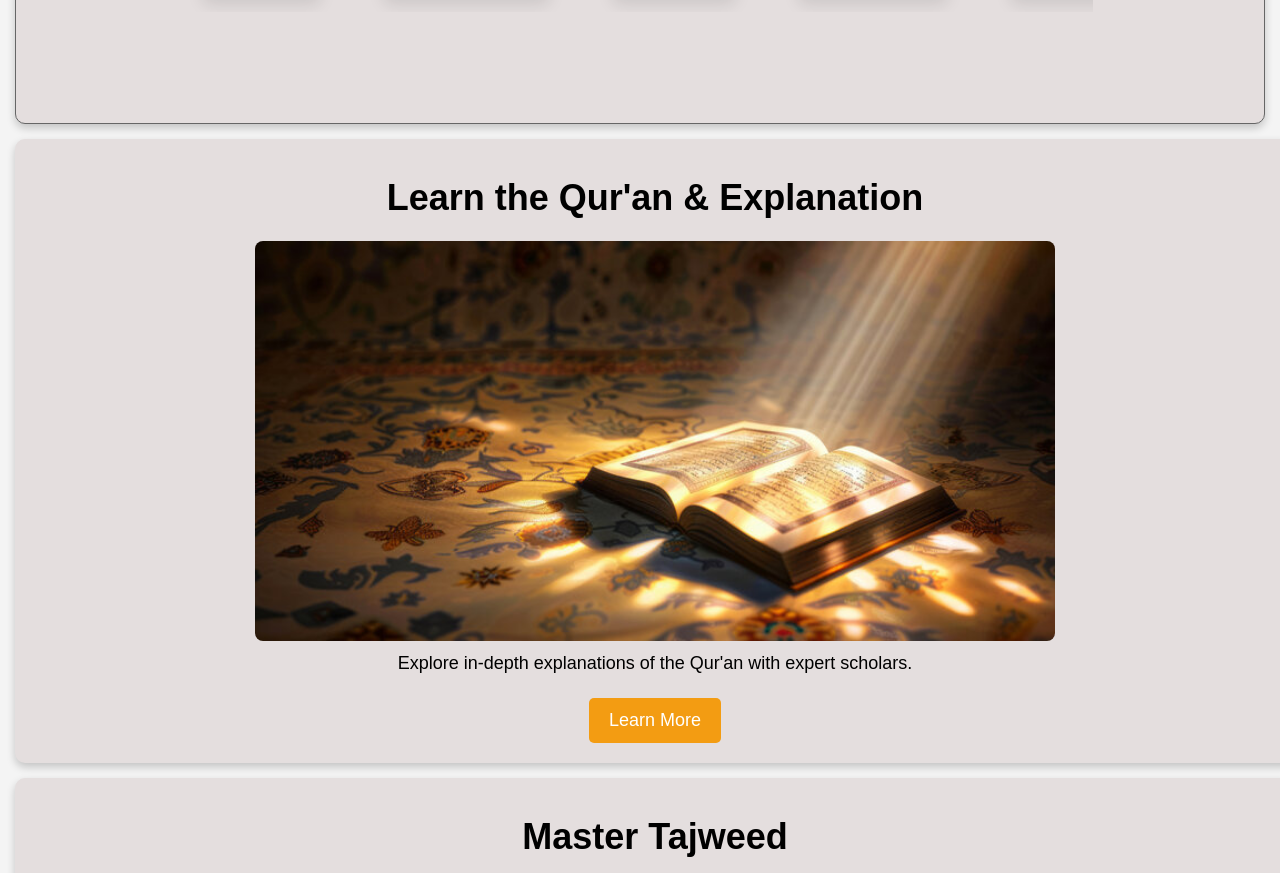
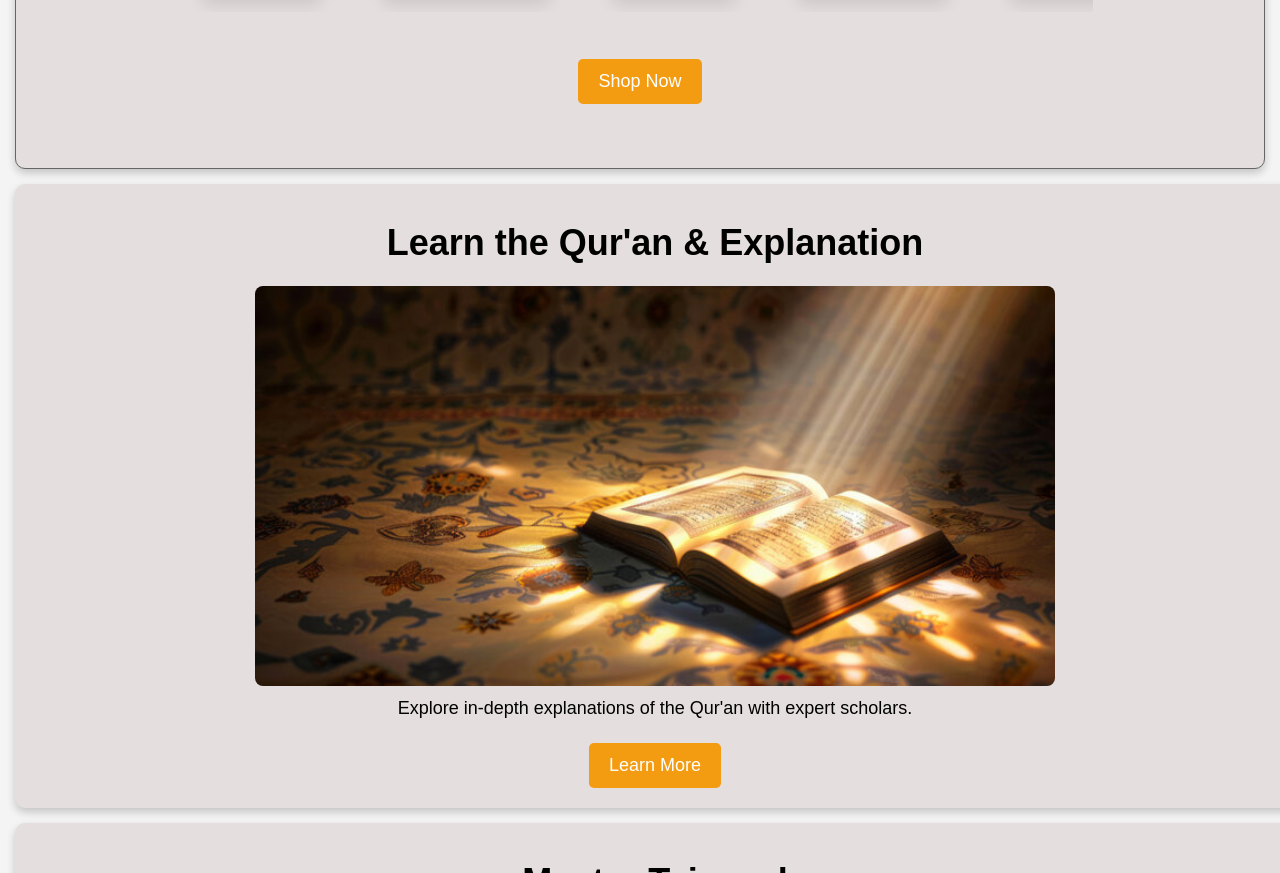
Before and after one commit to LeenSh-12/BarakahBytes, a plain HTML site: page Home/index.html in a window 1280 px wide. Shown: the part 1537-2410 px from the top of the page. Drawn offline with Linux system fonts and the light colour scheme.

Commit message:
adding shop button

```diff
--- a/Home/index.html
+++ b/Home/index.html
@@ -100,6 +100,9 @@
                 </div>
                 <button class="next-btn">&#10095;</button>
             </div>
+            <a href="/Products/products.html">
+                <button class="shop-button">Shop Now</button>
+            </a>
         </div>
     </section>
 
--- a/Home/style.css
+++ b/Home/style.css
@@ -246,6 +246,21 @@ body {
     text-align: center;
 }
 
+.container .shop-button {
+    background: #f39c12;
+    color: white;
+    padding: 12px 20px;
+    font-size: 18px;
+    border: none;
+    cursor: pointer;
+    border-radius: 5px;
+    transition: 0.3s;
+}
+
+.container .shop-button:hover {
+    background: #e2771a;
+}
+
 .prev-btn, .next-btn {
     position: absolute;
     top: 50%;
@@ -314,6 +329,7 @@ body {
 .card button:hover {
     background: #e2771a;
 }
+
 
 
 
```
